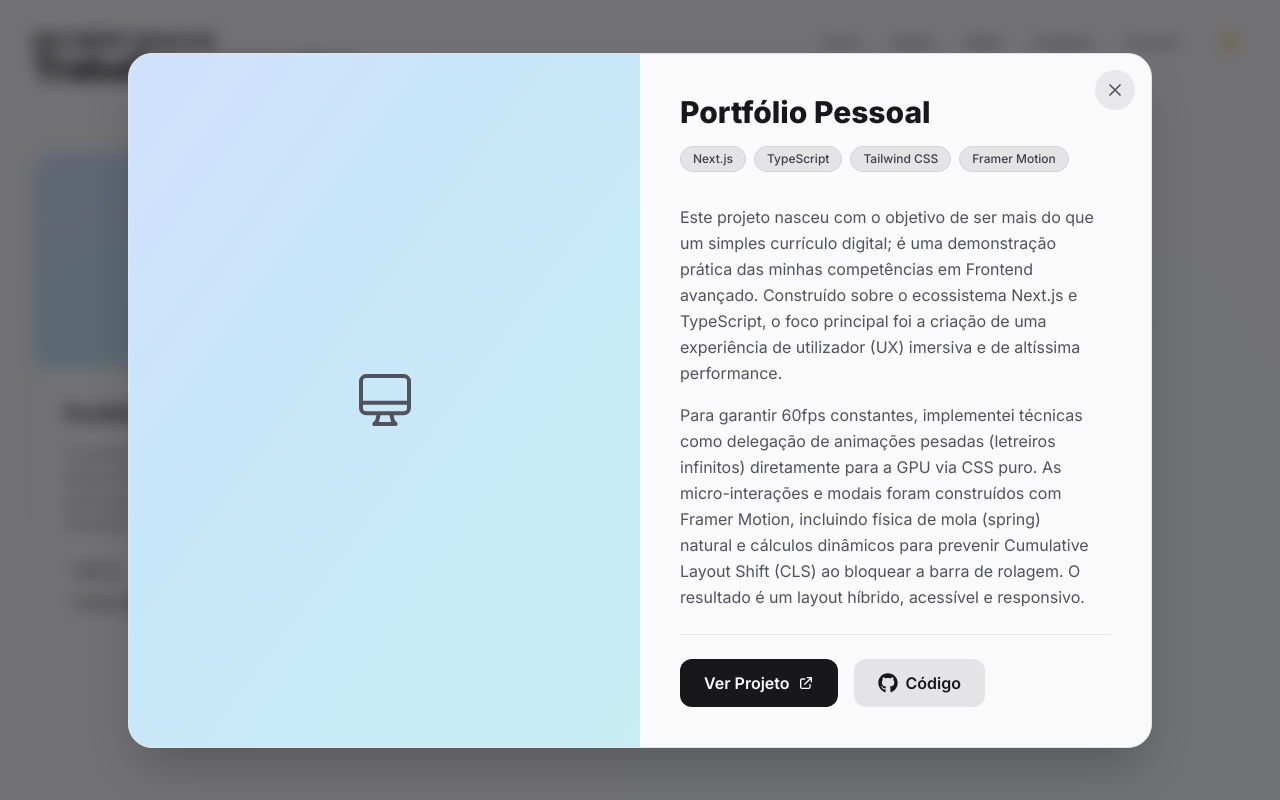
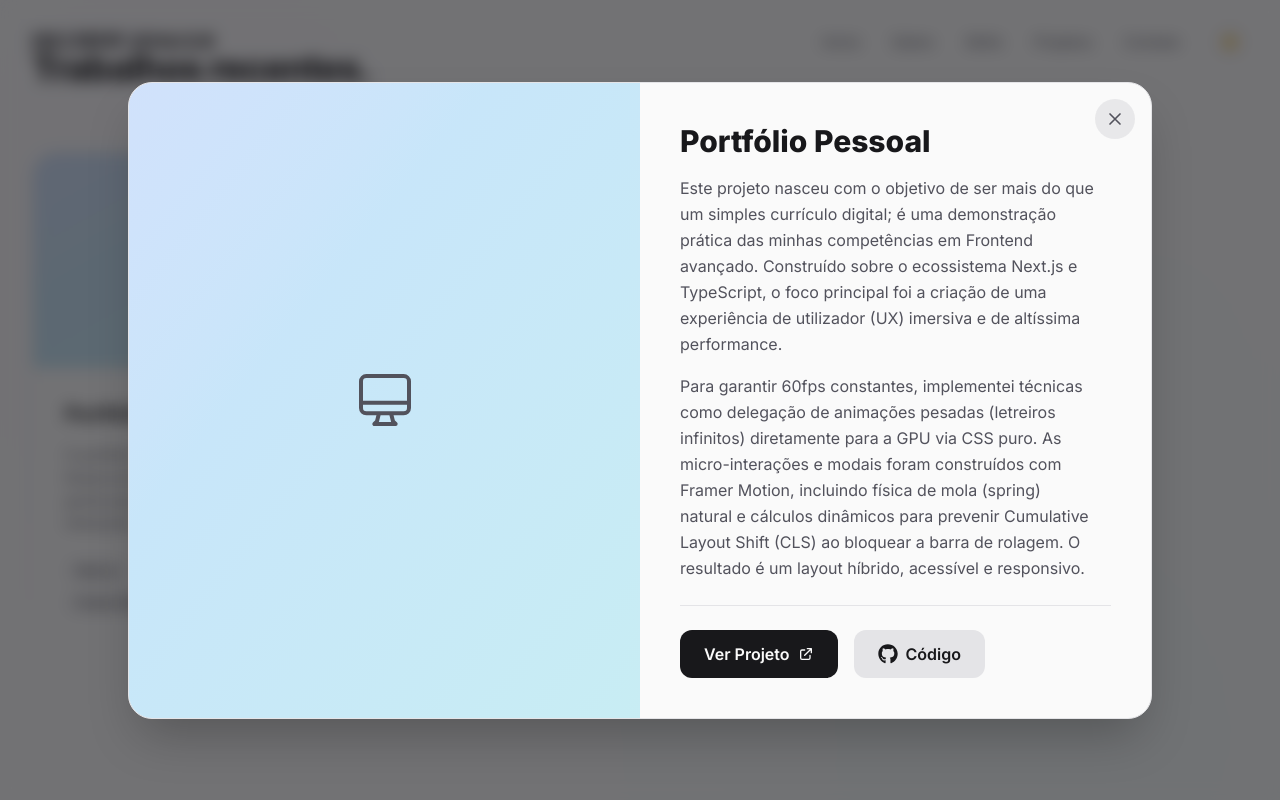
Before and after one commit to Heldzs/personal-site, a Next.js app: page / in a window 1280 px wide. Both pictures are taken after a click on the element 224 px from the left and 2926 px from the top of the page. Shown: the part 2526-3326 px from the top of the page. Built offline with nearby package versions, Linux system fonts and the light colour scheme.

Commit message:
feat: remove technology tags display from ProjectModal

```diff
--- a/src/components/ProjectModal.tsx
+++ b/src/components/ProjectModal.tsx
@@ -163,17 +163,6 @@ export function ProjectModal({ project, onClose }: ProjectModalProps) {
             {project.title}
           </h4>
 
-          <div className="flex flex-wrap gap-2 mb-8 shrink-0">
-            {project.techs.map((tech) => (
-              <span
-                key={tech}
-                className="px-3 py-1 text-xs font-medium bg-zinc-200 dark:bg-zinc-900 text-zinc-700 dark:text-zinc-300 border border-zinc-300 dark:border-zinc-800 rounded-full"
-              >
-                {tech}
-              </span>
-            ))}
-          </div>
-
           <div className="prose prose-zinc dark:prose-invert max-w-none mb-6 flex-1 min-h-0 overflow-y-auto pr-4 scrollbar-thin">
             <div className="space-y-4">
               {renderDescriptionContent(
```
